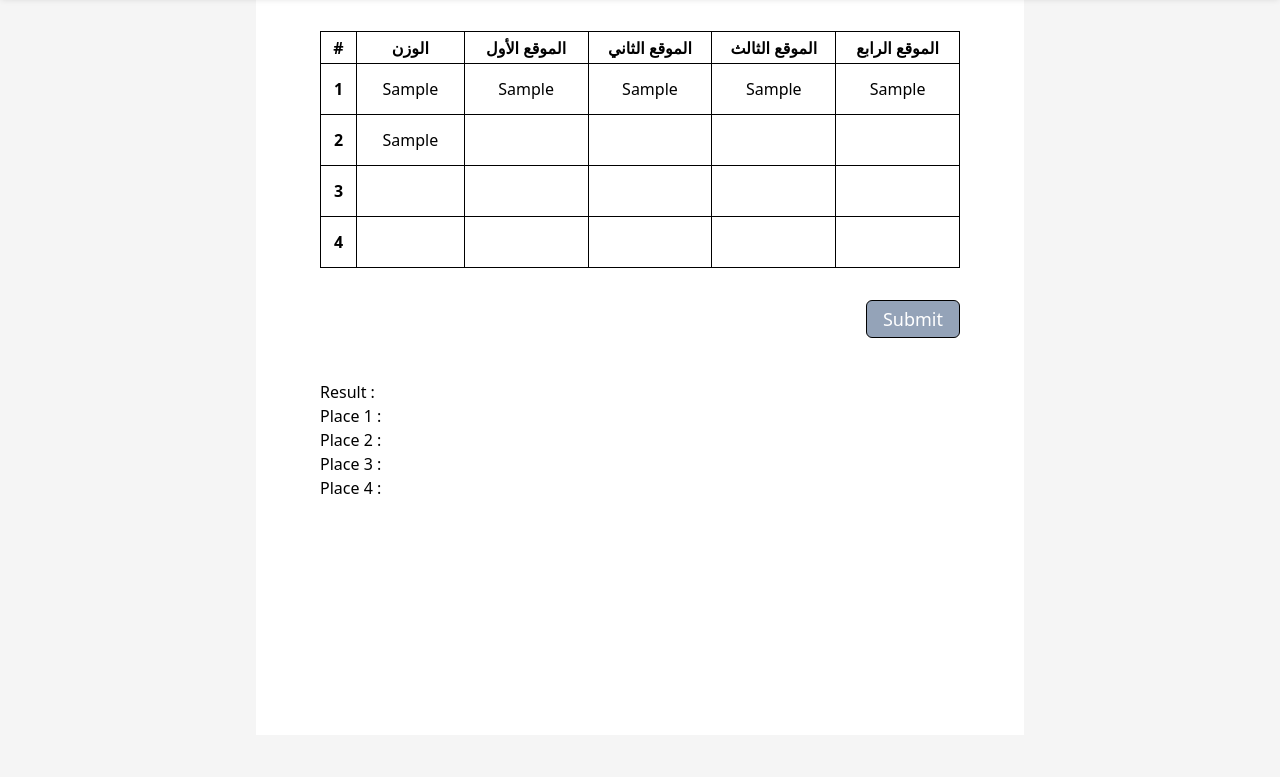
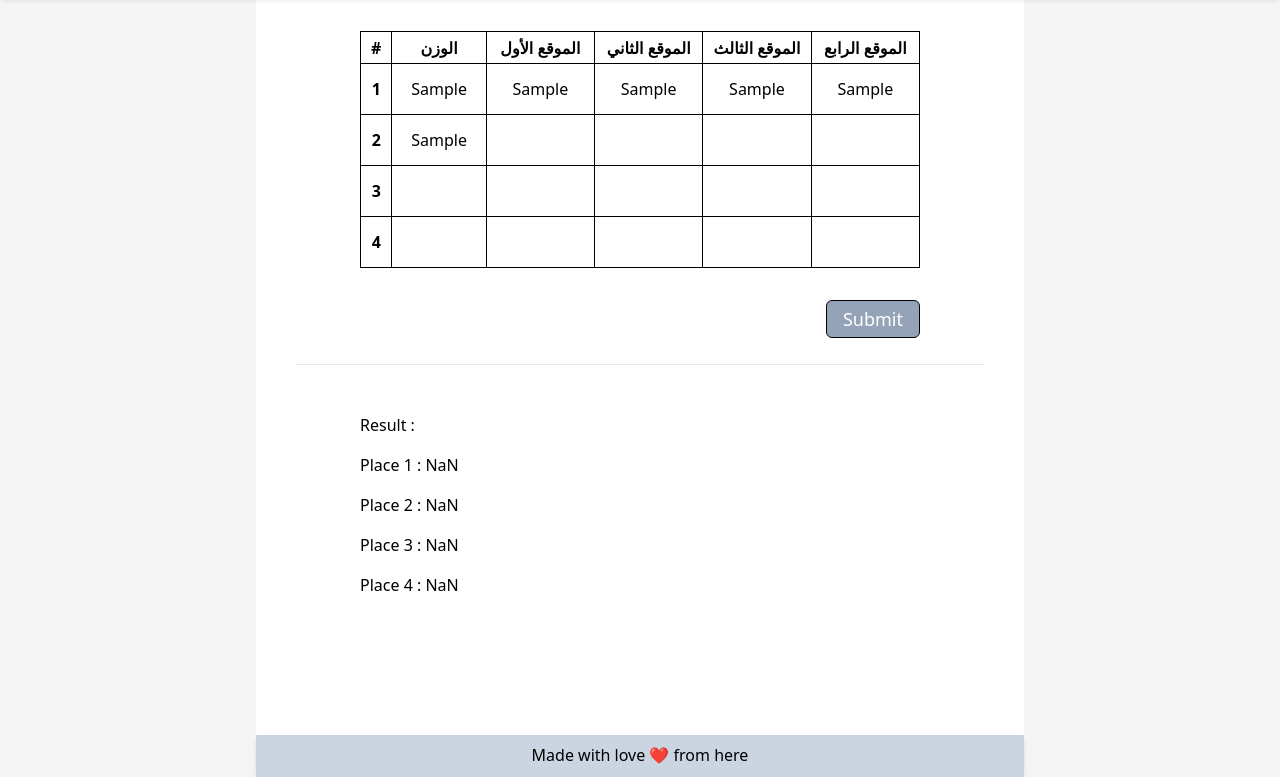
Before and after one commit to si-saaref/calc-intaj, a website: page index.html in a window 1280 px wide. Both pictures are taken after typing "Sample", "Sample", "Sample", "Sample", "Sample", "Sample" into the empty fields and a click on the button "Submit". Shown: the part 65-842 px from the top of the page. Before the commit the page ends 800 px from the top, so only its background shows below. Drawn offline with nearby package versions, Linux system fonts and the light colour scheme; files whose address does not match are found by name.

Commit message:
feat: create tooter sectioon

```diff
--- a/index.html
+++ b/index.html
@@ -12,17 +12,21 @@
 	<body>
 		<div class="max-w-screen-md mx-auto">
 			<header
-				class="fixed left-0 top-0 right-0 w-full bg-white p-4 shadow-md border-b-2 border-slate-300"
+				class="fixed z-10 left-0 top-0 right-0 w-full bg-white p-4 shadow-md border-b-2 border-slate-300"
 			>
 				<nav class="flex justify-between px-10 max-w-screen-md mx-auto container">
 					<div class="logo">
 						<a class="text-xl font-semibold tracking-wide text-slate-600" href="">Calc Intaj</a>
 					</div>
 					<div class="flex gap-6 navbar-group">
-						<div class="border-2 border-slate-400 rounded-md px-2 hover:bg-slate-400 hove">
+						<div
+							class="border-2 border-slate-400 rounded-md px-2 hover:bg-slate-400 hover:text-white"
+						>
 							<a href="">Muammil Wazn</a>
 						</div>
-						<div class="border-2 border-slate-400 rounded-md px-2 hover:bg-slate-400 hove">
+						<div
+							class="border-2 border-slate-400 rounded-md px-2 hover:bg-slate-400 hover:text-white"
+						>
 							<a href="" onclick="alert('This Page Currently not exist.. please contact your babe')"
 								>Muammil Aam</a
 							>
@@ -31,6 +35,7 @@
 				</nav>
 			</header>
 			<main class="bg-white container col-start-3 col-span-8 w-full min-h-screen">
+				<div class="container divide-y px-10">
 					<div class="py-24 px-16">
 						<form id="formInput" class="relative">
 							<table class="table-auto w-full rounded-md">
@@ -99,20 +104,28 @@
 							</button>
 						</form>
 					</div>
-				<div class="py-4 px-16">
+					<div class="py-12 px-16">
 						<div class="container">
-						<div class="">
+							<div class="mb-4">
 								<h2>Result :</h2>
 							</div>
-            <div class="">
-              <h5 class="result">Place 1 : </h5>
-              <h5 class="result">Place 2 : </h5>
-              <h5 class="result">Place 3 : </h5>
-              <h5 class="result">Place 4 : </h5>
+							<div class="flex flex-col gap-4">
+								<h5 class="result">Place 1 : <span class="resultNumb"></span></h5>
+								<h5 class="result">Place 2 : <span class="resultNumb"></span></h5>
+								<h5 class="result">Place 3 : <span class="resultNumb"></span></h5>
+								<h5 class="result">Place 4 : <span class="resultNumb"></span></h5>
+							</div>
 						</div>
 					</div>
 				</div>
 			</main>
+			<footer >
+				<div class="bg-slate-300 px-4 py-2 shadow-md border-b-2 border-slate-300">
+					<div class="text-center">
+						<h1>Made with love ❤️ from here</h1>
+					</div>
+				</div>
+			</footer>
 		</div>
 		<script src="./js/index.js"></script>
 		<script src="./js/muamilAam.js"></script>
--- a/js/index.js
+++ b/js/index.js
@@ -6,6 +6,7 @@ const getBaseData = () => {
 	});
 	return data;
 };
+
 const getPlace1 = () => {
 	const documentInput = document.querySelectorAll('input.m1Data');
 	const data = [];
@@ -14,6 +15,7 @@ const getPlace1 = () => {
 	});
 	return data;
 };
+
 const getPlace2 = () => {
 	const documentInput = document.querySelectorAll('input.m2Data');
 	const data = [];
@@ -22,6 +24,7 @@ const getPlace2 = () => {
 	});
 	return data;
 };
+
 const getPlace3 = () => {
 	const documentInput = document.querySelectorAll('input.m3Data');
 	const data = [];
@@ -30,6 +33,7 @@ const getPlace3 = () => {
 	});
 	return data;
 };
+
 const getPlace4 = () => {
 	const documentInput = document.querySelectorAll('input.m4Data');
 	const data = [];
@@ -39,9 +43,13 @@ const getPlace4 = () => {
 	return data;
 };
 
-// const displayResult = () => {
-// 	const resultText = document.querySelectorAll('h5.result');
-// };
+const displayResult = (resultData) => {
+	const resultText = document.querySelectorAll('span.resultNumb');
+	resultText.forEach((elem, id) => {
+		console.log(elem);
+		elem.innerHTML = resultData[id];
+	});
+};
 
 const submitForm = document.getElementById('formInput');
 submitForm.addEventListener('submit', function SendData(e) {
--- a/js/muamilWazn.js
+++ b/js/muamilWazn.js
@@ -19,6 +19,8 @@ const sendData = (baseInp, inp1, inp2, inp3, inp4) => {
 	console.log(`Result for mauqi 2 : `, totalResult[1]);
 	console.log(`Result for mauqi 3 : `, totalResult[2]);
 	console.log(`Result for mauqi 4 : `, totalResult[3]);
+
+  displayResult(totalResult);
 };
 
 // mufrida rahmayanti
```
Lines whose indentation alone changed are shown as unchanged.
